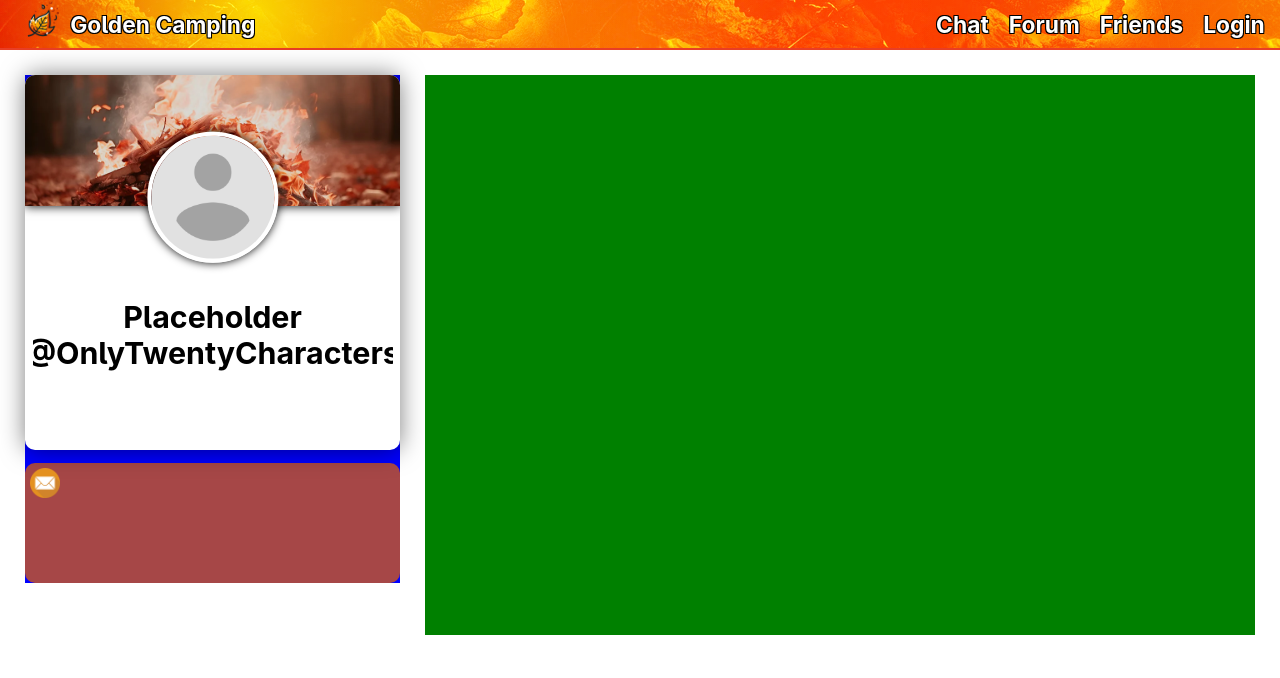
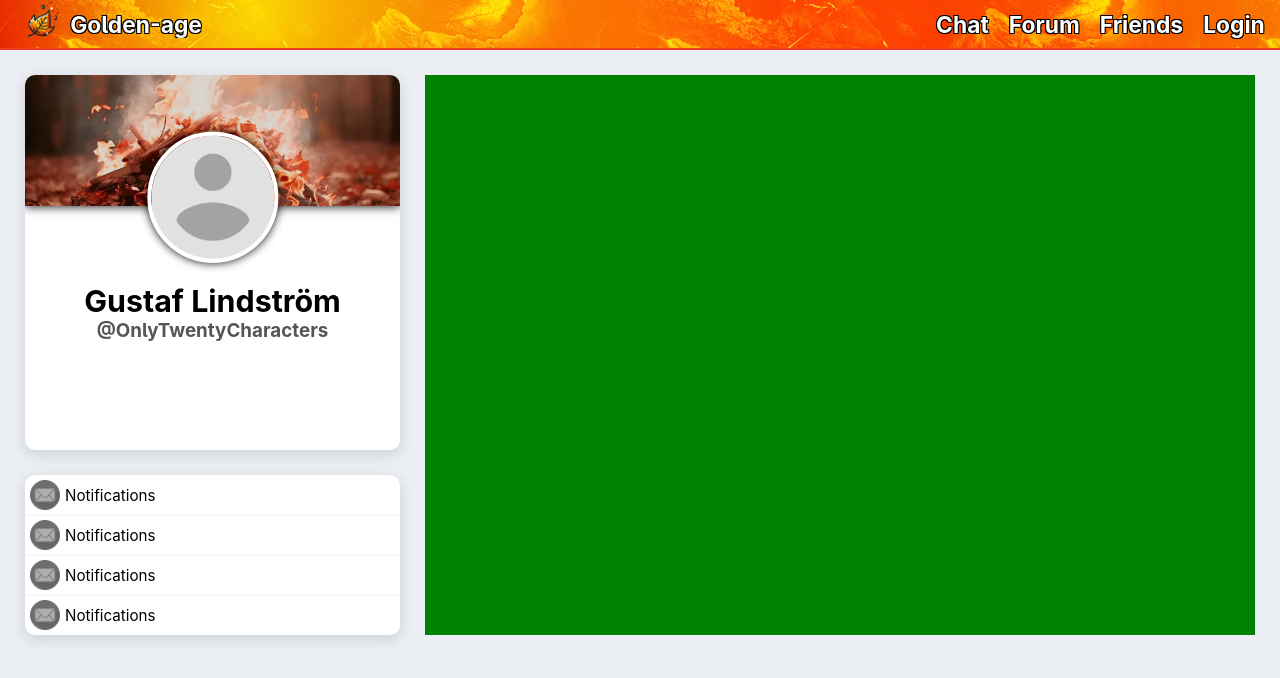
Before and after one commit to Glowing-Red/Golden-age, a plain HTML site: page index.html in a window 1280 px wide. Drawn offline with Linux system fonts and the light colour scheme.

Commit message:
whippity Whoppity people are

```diff
--- a/Assets/Scripts/Utilities.js
+++ b/Assets/Scripts/Library.js
@@ -7,7 +7,11 @@ function IsTable(item) {
 }
 
 function isValidString(value) {
-   return (typeof value === 'string' && value.trim() !== '' && value !== null);
+   return (typeof value === 'string' && value.trim() !== '');
+}
+
+function isOverflow(element) {
+   return element.scrollWidth > element.clientWidth || element.scrollHeight > element.clientHeight;
 }
 
 function GetLength(table) {
@@ -67,3 +71,36 @@ function Instance(Instance, Properties, Parent) {
 
    return element;
 }
+
+function WrapText(element) {
+   const originalFontSize = parseFloat(window.getComputedStyle(element).fontSize);
+
+   function ResizeFontSize() {
+      let fontSize = parseFloat(window.getComputedStyle(element).fontSize);
+
+      while (isOverflow(element) && fontSize > 1) {
+         fontSize--;
+         element.style.fontSize = fontSize + "px";
+      }
+
+      while (!isOverflow(element) && fontSize < originalFontSize) {
+         fontSize++;
+         element.style.fontSize = fontSize + "px";
+
+         if (isOverflow(element)) {
+            fontSize--;
+            element.style.fontSize = fontSize + "px";
+
+            return;
+         }
+       }
+   }
+
+   ResizeFontSize();
+
+   const observer = new ResizeObserver(() => {
+      ResizeFontSize();
+   });
+
+   observer.observe(element);
+}
--- a/Assets/Scripts/Script.js
+++ b/Assets/Scripts/Script.js
@@ -5,9 +5,21 @@ async function Init() {
       if (header) {
          document.documentElement.style.setProperty("--header-height", `${header.getBoundingClientRect().height}px`);
       }
+
+
+   } catch (error) {
+      console.error("Initialization error:", error);
    } finally {
-      console.log("Init done");
+      console.log("Init");
    }
 };
 
+function applyTextWrapToAll() {
+   const elements = document.querySelectorAll('.Text-Wrap');
+
+   elements.forEach(WrapText);
+}
+
 Init();
+
+window.onload = applyTextWrapToAll;
--- /dev/null
+++ b/Assets/Styles/Library.css
@@ -0,0 +1,4 @@
+.Text-Wrap {
+   overflow: hidden;
+   white-space: nowrap;
+}
--- a/index.html
+++ b/index.html
@@ -1,11 +1,12 @@
 <!DOCTYPE html>
 <html lang="en">
    <head>
+      <link rel="stylesheet" href="Assets/Styles/Library.css">
       <link rel="stylesheet" href="style.css">
       <meta charset="UTF-8">
       <meta name="viewport" content="width=device-width, initial-scale=1.0">
       <title>The Age of The Golden</title>
-      <link rel="icon" type="image/x-icon" href="Assets/Other/Defenders Hub Logo.png">
+      <link rel="icon" type="image/x-icon" href="Assets/Icons/Amber Leaf.png">
    </head>
 
    <body>
@@ -13,7 +14,7 @@
          <header class="painted-div">
             <a href="" class="left">
                <img src="Assets/Icons/Leaf.png" alt="">
-               <h1>Golden Camping</h1>
+               <h1 class="Text-Wrap">Golden-age</h1>
             </a>
 
             <div class="right">
@@ -31,17 +32,28 @@
                   <img src="Assets/Icons/Profile Placeholder.png" alt="" class="user-img">
 
                   <div class="user">
-                     <h1 class="display">Placeholder</h1>
-                     <h1 class="name">@OnlyTwentyCharacters</h1>
+                     <h1 class="display Text-Wrap">Gustaf Lindström</h1>
+                     <h2 class="name Text-Wrap">@OnlyTwentyCharacters</h2>
                   </div>
                </div>
 
                <div class="tabs">
-                  <div class="notifications">
+                  <button class="tab">
                      <img src="Assets/Icons/email.png" alt="">
-                  </div>
-                  <div class="notifications"></div>
-                  <div class="notifications"></div>
+                     <p>Notifications</p>
+                  </button>
+                  <button class="tab">
+                     <img src="Assets/Icons/email.png" alt="">
+                     <p>Notifications</p>
+                  </button>
+                  <button class="tab">
+                     <img src="Assets/Icons/email.png" alt="">
+                     <p>Notifications</p>
+                  </button>
+                  <button class="tab">
+                     <img src="Assets/Icons/email.png" alt="">
+                     <p>Notifications</p>
+                  </button>
                </div>
             </div>
 
@@ -51,7 +63,7 @@
          </div>
       </div>
 
-      <script src="Assets/Scripts/Utilities.js"></script>
+      <script src="Assets/Scripts/Library.js"></script>
       <script src="Assets/Scripts/Script.js"></script>
    </body>
 </html>
--- a/style.css
+++ b/style.css
@@ -7,37 +7,37 @@
 }
 
 *, *::before, *::after {
+   box-sizing: border-box;
+
    padding: 0;
    margin: 0;
-   box-sizing: border-box;
 }
 
 body {
-   overflow-x: hidden;
-   overflow-y: scroll;
    font-size: .95em;
    font-family: Inter, RedactRect, BlinkMacSystemFont, "Segoe UI", Roboto, Oxygen, Ubuntu, Cantarell, "Fira Sans", "Droid Sans", "Helvetica Neue", sans-serif;
    font-feature-settings: "case", "ss01", "ss04";
+
+   overflow-x: hidden;
+   overflow-y: scroll;
 }
 
 .container {
    position: absolute;
    left: 0;
+
    display: flex;
    justify-content: start;
    flex-direction: column;
    align-items: center;
+
+   margin: 0;
+
    height: auto;
    width: 100%;
    min-height: 100vh;
-   margin: 0;
-}
 
-.italic {
-   font-style: italic;
-}
-.bold {
-   font-weight: bold;
+   background-color: #EBEEF2;
 }
 
 header {
@@ -154,13 +154,11 @@ header .right {
    justify-content: start;
    align-items: center;
 
-   gap: 12.5px;
+   gap: 25px;
    margin-left: 25px;
 
    height: auto;
    width: 375px;
-
-   background-color: blue;
 }
 
 .content .right {
@@ -180,7 +178,7 @@ header .right {
 
    background-color: #ffff;
    border-radius: 10px;
-   box-shadow: 0px 0px 25px rgba(0, 0, 0, 0.5);
+   box-shadow: 0 4px 14px rgba(34, 55, 77, .15);
 
    overflow: hidden;
 }
@@ -221,55 +219,94 @@ header .right {
    justify-content: start;
    align-items: center;
 
-   height: 35%;
+   height: 20%;
    width: calc(100% - 15px);
 
    overflow: hidden;
    transform: translate(-50%, 5%);
 }
 
-.user-card .user h1 {
+.user-card .user .display, .user-card .user .name {
    display: flex;
    justify-content: center;
 
-   height: 50%;
    width: 100%;
 }
 
 .user-card .user .display {
    align-items: end;
+
+   height: 70%;
 }
 
 .user-card .user .name {
    align-items: start;
+
+   height: 30%;
+
+   color: #000000aa;
 }
 
 .content .left .tabs {
    height: auto;
    width: 100%;
 
-   background-color: #a64747;
+   background-color: #fff;
+   box-shadow: 0 4px 14px rgba(34, 55, 77, .15);
 
    border-radius: 10px;
    overflow: hidden;
 }
 
-.content .left .tabs .notifications {
+.content .left .tabs .tab {
    position: relative;
+
+   display: flex;
+   flex-direction: row;
+   justify-content: start;
+   align-items: center;
+
+   cursor: pointer;
+   background: none;
+   border: none;
+   outline: none;
+   font: inherit;
 
    height: 40px;
    width: 100%;
+
+   box-shadow: 0px 0px 0.5px rgba(0, 0, 0, 1);
+   transition: background-color ease-in-out 0.2s, box-shadow ease-in-out 0.2s;
 }
 
-.content .left .tabs .notifications img {
+.content .left .tabs .tab:hover  {
+   background-color: #FBDFCC;
+}
+
+.content .left .tabs .tab:hover img  {
+   filter: grayscale(0%) brightness(100%) contrast(100%);
+}
+
+.content .left .tabs .tab:active {
+   box-shadow: 0px 0px 10px rgba(0, 0, 0, 1);
+}
+
+.content .left .tabs .tab img {
    height: 100%;
 
    padding: 5px;
+
+   filter: grayscale(100%) brightness(70%) contrast(90%);
+   transition: filter 0.3s ease; /* Smooth transition for the color effect */
 }
 
 @media (max-width: 400px) {
+   .content .right {
+      margin: 0;
+   }
+
    .content .left {
-      margin: 0;
+      margin: 0 25px;
       width: 100%;
    }
 }
```
Also changed, not shown: 1 other file.
